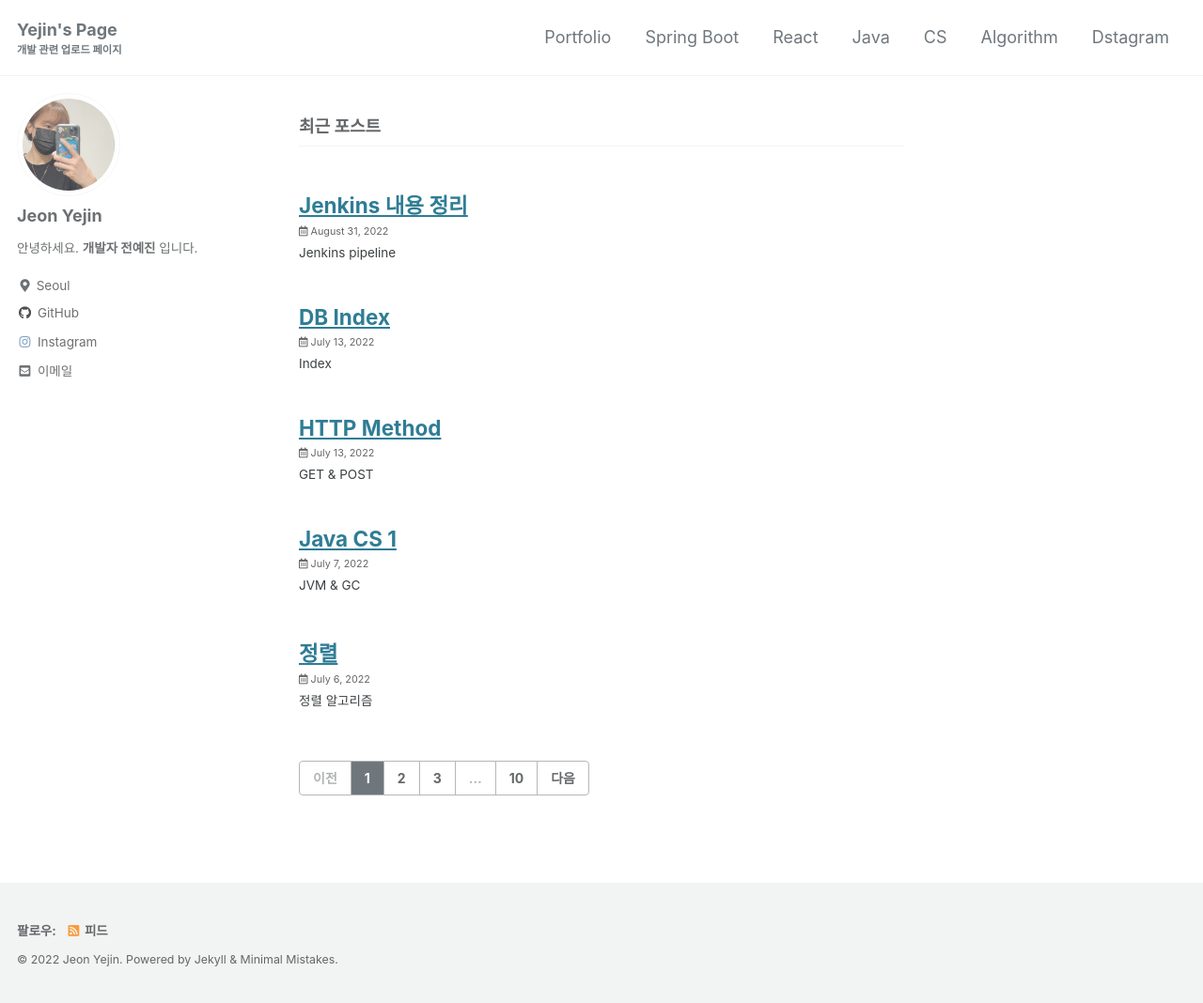
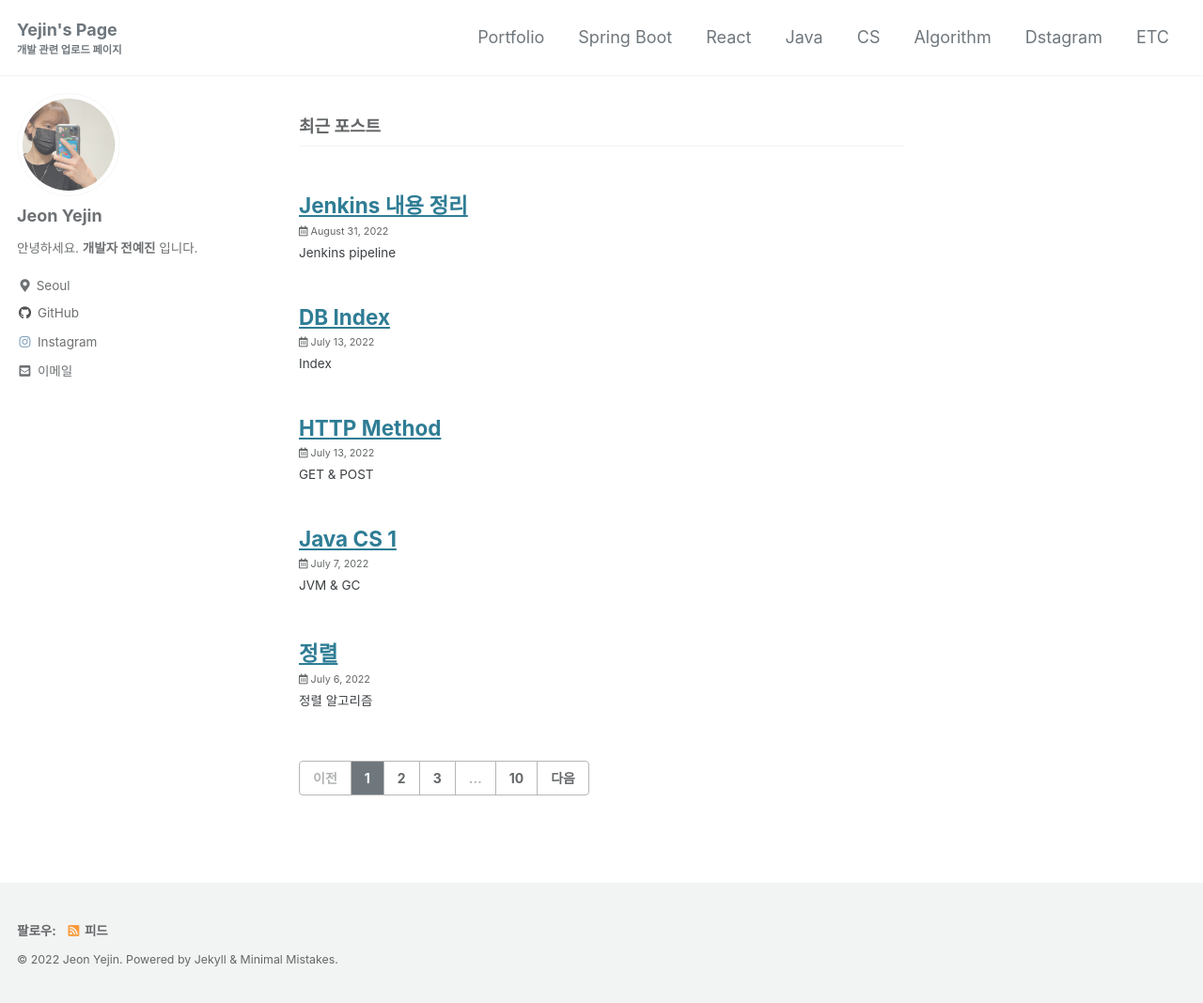
Before and after one commit to yejin-jeon-developer/git-page, a Jekyll site: the page built from index.html, in a window 1280 px wide and 1068 px high. Shown: the whole window at 94% size. Built offline with Jekyll 4.4.1, drawn with Linux system fonts in a browser that asks for light colours; cached includes are drawn as plain includes; the list of posts is cut into pages by our own code.

Commit message:
navigation 수정

```diff
--- a/_data/navigation.yml
+++ b/_data/navigation.yml
@@ -14,6 +14,8 @@ main:
      url: /categories/algorithm
    - title: "Dstagram"
      url: /categories/dstagram
+   - title: "ETC"
+     url: /categories/etc
   # - title: "Sample Posts"
   #   url: /year-archive/
   # - title: "Sample Collections"
```
